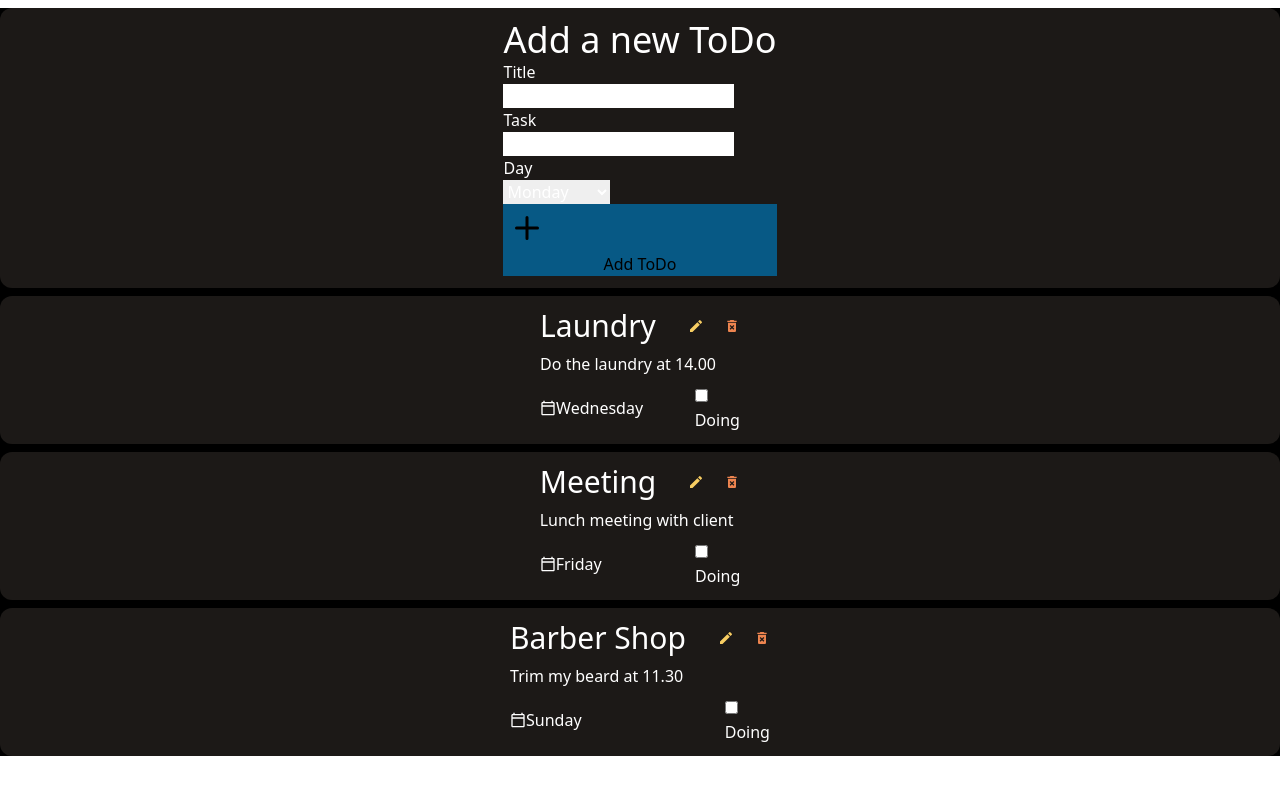
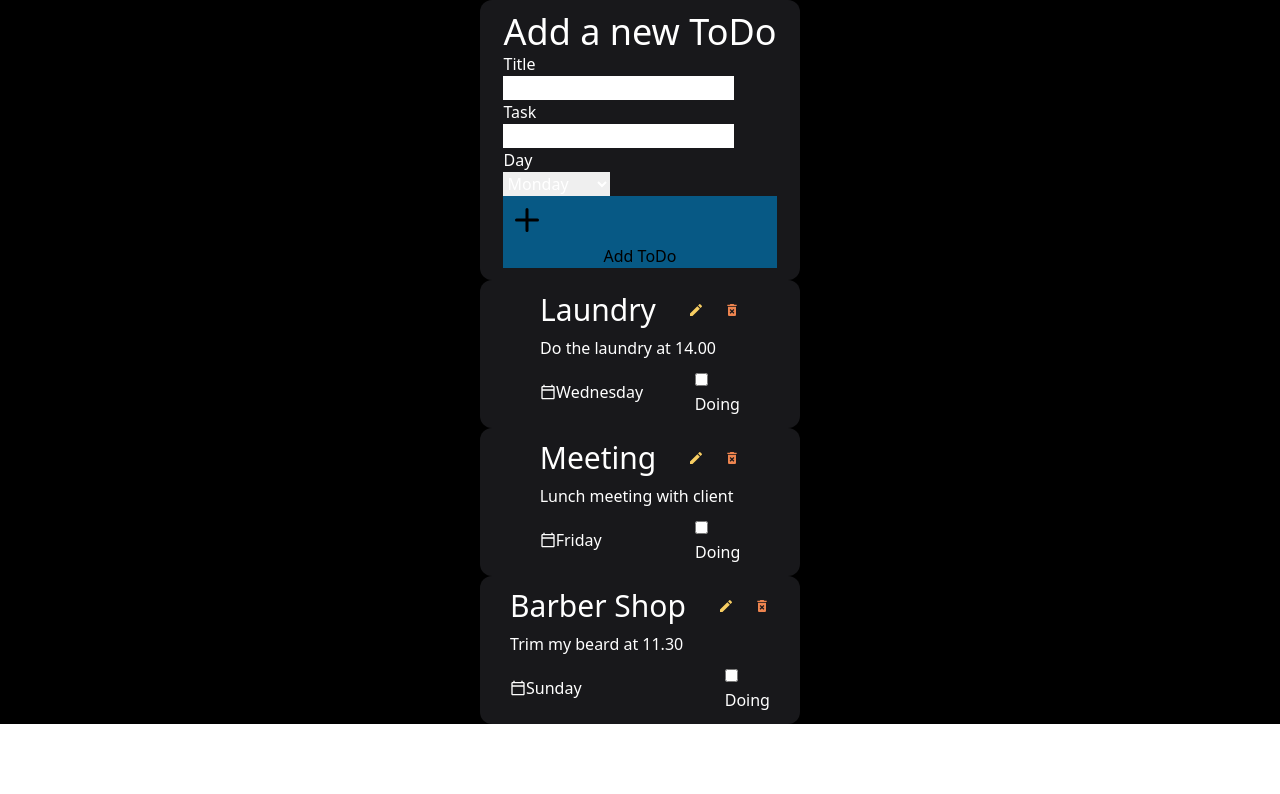
Before and after one commit to AlenMiftar/Todo-App, a React (Vite) app: page / in a window 1280 px wide. Shown: the top 794 px of the page. Built offline with nearby package versions, Linux system fonts and the light colour scheme.

Commit message:
Changed bg color on Card element

```diff
--- a/src/components/Card.jsx
+++ b/src/components/Card.jsx
@@ -3,8 +3,8 @@ import PropTypes from "prop-types";
 const Card = ({ children, reverse }) => {
   return (
     <div
-      className={`bg-stone-900 flex my-2 p-3 justify-center  rounded-xl ${
-        reverse ? `bg-white text-black` : `bg-slate-700 text-white`
+      className={` flex p-3 justify-center rounded-xl m-auto w-3/12 ${
+        reverse ? `bg-white text-black` : `bg-zinc-900 text-white`
       }`}
       // style={{
       //   background: reverse ? "#fff" : "#1c1c1c",
```
